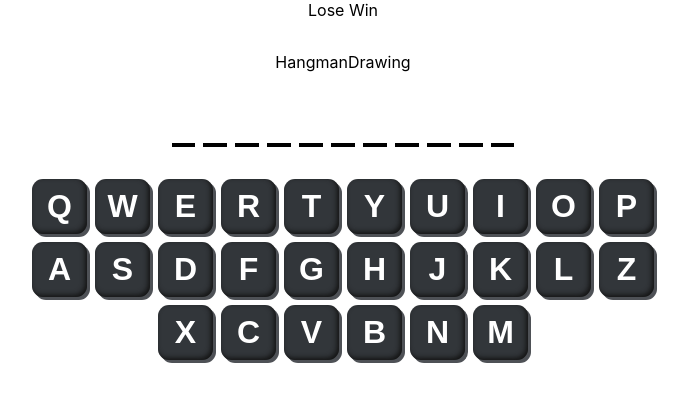
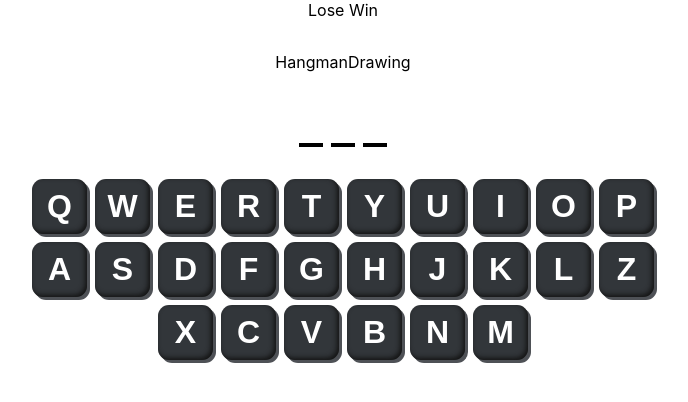
Before and after one commit to Criiis/hangman-cris, a React (Create React App) app: page / in a window 1280 px wide. Shown: the top 402 px of the page, without its empty margins (297-985 px from the left). Built offline with nearby package versions, Linux system fonts and the light colour scheme.

Commit message:
add click events for keyboard

```diff
--- a/src/App.tsx
+++ b/src/App.tsx
@@ -10,14 +10,19 @@ function App() {
     () => word[Math.floor(Math.random() * word.length)]
   )
   const [guessLetters, setGuessLetters] = useState<string[]>([])
-  console.log(wordToGuess)
+
+  const letterClick = (letter: string) => {
+    const letterUpper = letter.toUpperCase()
+    if (guessLetters.includes(letterUpper)) return
+    setGuessLetters((prev) => [...prev, letterUpper])
+  }
 
   return (
     <div className={styles.app}>
       <div>Lose Win</div>
       <HangmanDrawing />
-      <HangmanWord wordToGuess={wordToGuess} />
-      <Keyboard />
+      <HangmanWord wordToGuess={wordToGuess} letterGuessed={guessLetters} />
+      <Keyboard letterClick={letterClick} />
     </div>
   )
 }
--- a/src/components/HangmanWord.tsx
+++ b/src/components/HangmanWord.tsx
@@ -1,6 +1,23 @@
-export default function HangmanWord() {
-  const word = 'HangmanWord'
-  const wordGuest: string[] = []
+import { useEffect, useState } from 'react'
+
+interface hangmanWordProps {
+  wordToGuess: string
+  letterGuessed: string[]
+}
+
+export default function HangmanWord({
+  wordToGuess,
+  letterGuessed,
+}: hangmanWordProps) {
+  const word = wordToGuess
+  console.log('🚀 ~ file: HangmanWord.tsx ~ line 13 ~ word', word)
+  const [lettersGuest, setLettersGuest] = useState(letterGuessed)
+
+  useEffect(() => {
+    setLettersGuest(letterGuessed)
+  }, [letterGuessed])
+
+  console.log(lettersGuest)
 
   return (
     <div
@@ -14,10 +31,10 @@ export default function HangmanWord() {
     >
       {word.split('').map((el, i) => (
         <span style={{ borderBottom: '4px solid black' }} key={i}>
-          {!wordGuest?.includes(el.toUpperCase()) ? (
+          {!lettersGuest?.includes(el.toUpperCase()) ? (
             <span style={{ opacity: '0' }}>{i % 2 === 0 ? 'H' : 'A'}</span>
           ) : (
-            <span>{wordGuest?.includes(el.toUpperCase()) ? el : ''}</span>
+            <span>{lettersGuest?.includes(el.toUpperCase()) ? el : ''}</span>
           )}
         </span>
       ))}
```
